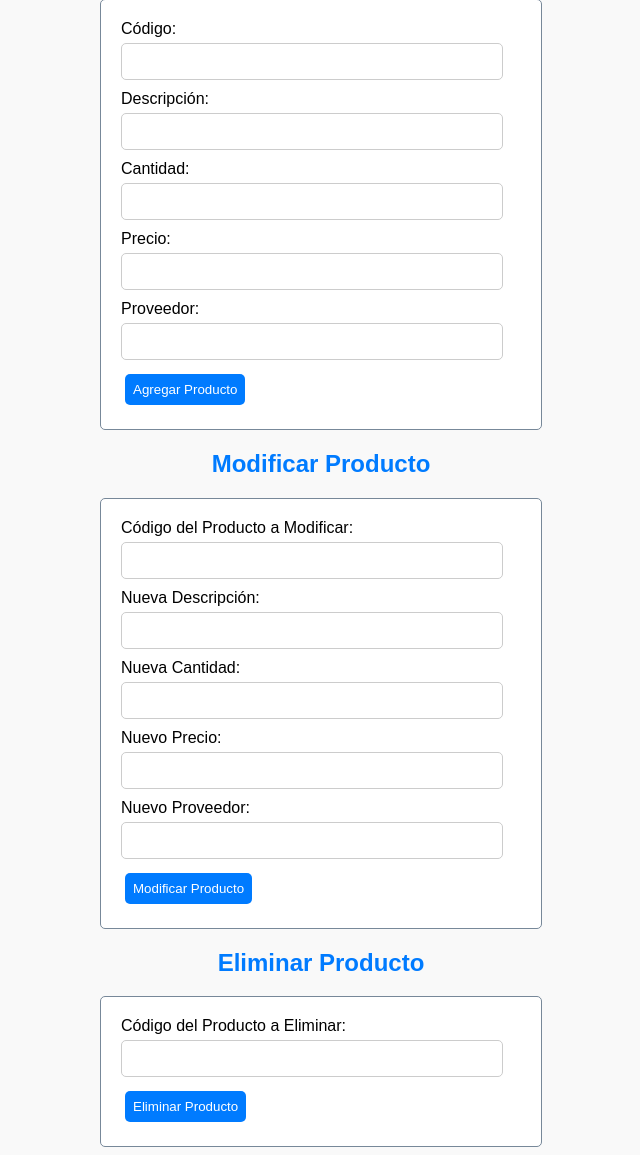
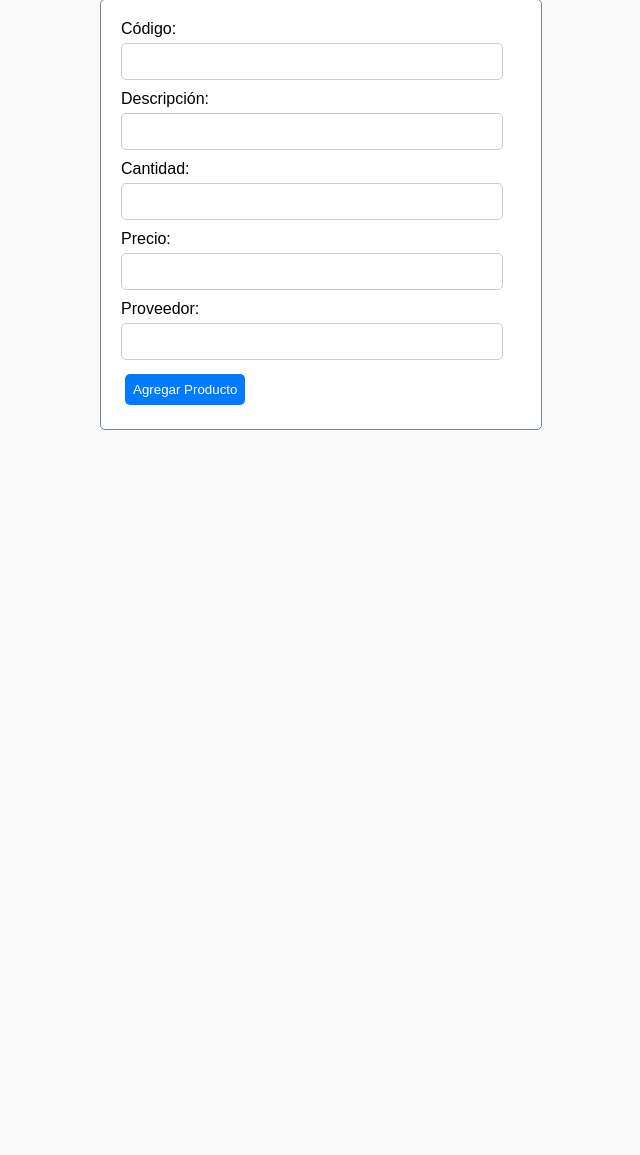
Before and after one commit to SylarDev/Herreria_y_Tecnica, a Flask app: page /productos in a window 1280 px wide. Shown: the part 129-1284 px from the top of the page, without its empty margins (319-959 px from the left). After the commit the page ends 559 px from the top, so only its background shows below. Run offline with Flask 3, Linux system fonts and the light colour scheme.

Commit message:
ultima modificacion

```diff
--- a/app.py
+++ b/app.py
@@ -38,11 +38,11 @@ class Catalogo:
 
         # Intentamos seleccionar la base de datos
         try:
-            self.cursor.execute(f"USE {database}")
+            self.cursor.execute(f"USE {database};")
         except mysql.connector.Error as err:
             # Si la base de datos no existe, la creamos
             if err.errno == mysql.connector.errorcode.ER_BAD_DB_ERROR:
-                self.cursor.execute(f"CREATE DATABASE {database}")
+                self.cursor.execute(f"CREATE DATABASE {database};")
                 self.conn.database = database
             else:
                 raise err
@@ -54,7 +54,7 @@ class Catalogo:
             cantidad INT NOT NULL,
             precio DECIMAL(10, 2) NOT NULL,
             imagen_url VARCHAR(255),
-            proveedor INT)''')
+            proveedor INT);''')
         self.conn.commit()
 
         # Cerrar el cursor inicial y abrir uno nuevo con el parámetro dictionary=True
@@ -64,12 +64,12 @@ class Catalogo:
     #----------------------------------------------------------------
     def agregar_producto(self, codigo, descripcion, cantidad, precio, proveedor):
         # Verificamos si ya existe un producto con el mismo código
-        self.cursor.execute(f"SELECT * FROM productos WHERE codigo = {codigo}")
+        self.cursor.execute(f"SELECT * FROM productos WHERE codigo = {codigo};")
         producto_existe = self.cursor.fetchone()
         if producto_existe:
             return False
 
-        sql = "INSERT INTO productos (codigo, descripcion, cantidad, precio, proveedor) VALUES (%s, %s, %s, %s, %s)"
+        sql = "INSERT INTO productos (codigo, descripcion, cantidad, precio, proveedor) VALUES (%s, %s, %s, %s, %s);"
         valores = (codigo, descripcion, cantidad, precio, proveedor)
 
         self.cursor.execute(sql, valores)
@@ -80,12 +80,12 @@ class Catalogo:
 
     def consultar_producto(self, codigo):
         # Consultamos un producto a partir de su código
-        self.cursor.execute(f"SELECT * FROM productos WHERE codigo = {codigo}")
+        self.cursor.execute(f"SELECT * FROM productos WHERE codigo = {codigo};")
         return self.cursor.fetchone()
 
     #----------------------------------------------------------------
     def modificar_producto(self, codigo, nueva_descripcion, nueva_cantidad, nuevo_precio, nuevo_proveedor):
-        sql = "UPDATE productos SET descripcion = %s, cantidad = %s, precio = %s, proveedor = %s WHERE codigo = %s"
+        sql = "UPDATE productos SET descripcion = %s, cantidad = %s, precio = %s, proveedor = %s WHERE codigo = %s;"
         valores = (nueva_descripcion, nueva_cantidad, nuevo_precio, nuevo_proveedor, codigo)
         self.cursor.execute(sql, valores)
         self.conn.commit()
@@ -95,16 +95,17 @@ class Catalogo:
 
     #----------------------------------------------------------------
     def listar_productos(self):
-        self.cursor.execute("SELECT * FROM productos")
+        self.cursor.execute("SELECT * FROM productos;")
         productos = self.cursor.fetchall()
         return productos
 
     #----------------------------------------------------------------
     def eliminar_producto(self, codigo):
         # Eliminamos un producto de la tabla a partir de su código
-        self.cursor.execute(f"DELETE FROM productos WHERE codigo = {codigo}")
+
+        self.cursor.execute(f"DELETE FROM productos WHERE codigo = {codigo};")
         self.conn.commit()
-        return self.cursor.rowcount > 0
+        return True
 
     #----------------------------------------------------------------
     def mostrar_producto(self, codigo):
@@ -132,12 +133,16 @@ def index():
 
 
 @app.route('/productos')
-def productos():
+def productos_html():
     return render_template('productos.html')
 
-# Crear una instancia de la clase Catalogo
+@app.route('/modificar_producto')
+def modificar_producto_html():
+    return render_template('modificar_producto.html')
 
-catalogo = Catalogo(host='localhost', user='root', password='Rodrigo2023', database='miapp')
+@app.route('/borrar_producto')
+def borrar_producto_html():
+    return render_template('borrar_producto.html')
 
 #print(catalogo.modificar_producto(2, 'osito', 10, 2332, 5))
 
@@ -178,24 +183,22 @@ def agregar_producto():
         return jsonify({"mensaje": "Producto ya existe"}), 400
 
 #--------------------------------------------------------------------
-@app.route("/productos/<int:codigo>", methods=["PUT"])
-def modificar_producto(codigo):
+@app.route("/modificar_producto", methods=["PUT"])
+def modificar_producto():
     try:
-        print(f"DEBUG: Código recibido: {codigo}")
 
-        nueva_descripcion = request.form.get('descripcion')
-        nueva_cantidad = request.form.get('cantidad')
-        nuevo_precio = request.form.get('precio')
-        nuevo_proveedor = request.form.get('proveedor')
+        codigo = request.form.get('codigo_modificar')
+        print(codigo)
+        nueva_descripcion = request.form.get('nueva_descripcion')
+        nueva_cantidad = request.form.get('nueva_cantidad')
+        nuevo_precio = request.form.get('nuevo_precio')
+        nuevo_proveedor = request.form.get('nuevo_proveedor')
 
         # Validar los datos de entrada
         if not codigo or not nueva_cantidad or not nuevo_precio or not nuevo_proveedor:
             return jsonify({"mensaje": "Datos de entrada incompletos"}), 400
 
-        # Convertir valores según sea necesario (por ejemplo, a números)
-        nueva_cantidad = int(nueva_cantidad)
-        nuevo_precio = float(nuevo_precio)
-        nuevo_proveedor = int(nuevo_proveedor)
+
 
         if catalogo.modificar_producto(codigo, nueva_descripcion, nueva_cantidad, nuevo_precio, nuevo_proveedor):
             return jsonify({"mensaje": "Producto modificado"}), 200
@@ -210,26 +213,21 @@ def modificar_producto(codigo):
 
 #--------------------------------------------------------------------
 
-@app.route("/productos/<int:codigo>", methods=["DELETE"])
-def eliminar_producto(codigo):
-    # Primero, obtén la información del producto para encontrar la imagen
-    producto = catalogo.consultar_producto(codigo)
-    if producto:
-        # Eliminar la imagen asociada si existe
-        ruta_imagen = os.path.join(ruta_destino, producto['imagen_url'])
-        if os.path.exists(ruta_imagen):
-            os.remove(ruta_imagen)
+@app.route("/borrar_producto/<int:codigo>", methods=["POST"])
+def borrar_producto(codigo):
+    producto_existente = catalogo.consultar_producto(codigo)
 
-        # Luego, elimina el producto del catálogo
-        if catalogo.eliminar_producto(codigo):
-            return jsonify({"mensaje": "Producto eliminado"}), 200
-        else:
-            return jsonify({"mensaje": "Error al eliminar el producto"}), 500
+    if producto_existente:
+        catalogo.borrar_producto(codigo)
+        return jsonify({"mensaje": "Producto eliminado"}), 200
     else:
         return jsonify({"mensaje": "Producto no encontrado"}), 404
+
+    #jsonify({"mensaje": "Error al eliminar el producto"}), 404
+
 #--------------------------------------------------------------------
 
-
+catalogo = Catalogo(host='localhost', user='root', password='Rodrigo2023', database='miapp')
 
 if __name__ == "__main__":
     app.run(debug=True)
--- a/templates/index.html
+++ b/templates/index.html
@@ -21,7 +21,10 @@
             <li class="navbar-item"><a href="#servicios">Servicios</a></li>
             <li class="navbar-item"><a href="#contacto">Contacto</a></li>
             <li class="navbar-item"><a href="#quienes somos">¿Quienes sómos?</a></li>
-            <li class="navbar-item"><a href="{{ url_for('productos') }}">Productos</a></li>
+            <li class="navbar-item"><a href="{{ url_for('agregar_producto') }}">Agregar productos</a></li>
+            <li class="navbar-item"><a href="{{ url_for('modificar_producto') }}">Modificar productos</a></li>
+            <li class="navbar-item"><a href="{{ url_for('borrar_producto') }}">Borrar productos</a></li>
+
         </nav>
     </header>
 
--- a/templates/productos.html
+++ b/templates/productos.html
@@ -33,36 +33,8 @@
         <button type="submit">Agregar Producto</button>
     </form>
 
-    <!-- Formulario para modificar un producto existente -->
-    <h2>Modificar Producto</h2>
-    <form action="/productos" method="PUT" enctype="multipart/form-data">
-        <label for="codigo_modificar">Código del Producto a Modificar:</label>
-        <input type="text" name="codigo_modificar" required>
-        <br>
-        <label for="nueva_descripcion">Nueva Descripción:</label>
-        <input type="text" name="nueva_descripcion" required>
-        <br>
-        <label for="nueva_cantidad">Nueva Cantidad:</label>
-        <input type="text" name="nueva_cantidad" required>
-        <br>
-        <label for="nuevo_precio">Nuevo Precio:</label>
-        <input type="text" name="nuevo_precio" required>
-        <br>
-        <label for="nuevo_proveedor">Nuevo Proveedor:</label>
-        <input type="text" name="nuevo_proveedor" required>
-        <br>
 
-        <button type="submit">Modificar Producto</button>
-    </form>
 
-    <!-- Formulario para eliminar un producto -->
-    <h2>Eliminar Producto</h2>
-    <form action="/productos" method="POST">
-        <label for="codigo_eliminar">Código del Producto a Eliminar:</label>
-        <input type="text" name="codigo_eliminar" required>
-        <br>
-        <button type="submit">Eliminar Producto</button>
-    </form>
 </body>
 
 </html>
```
Also changed, not shown: templates/borrar_producto.html (added, +19 -0 lines), templates/modificar_producto.html (added, +34 -0 lines).
